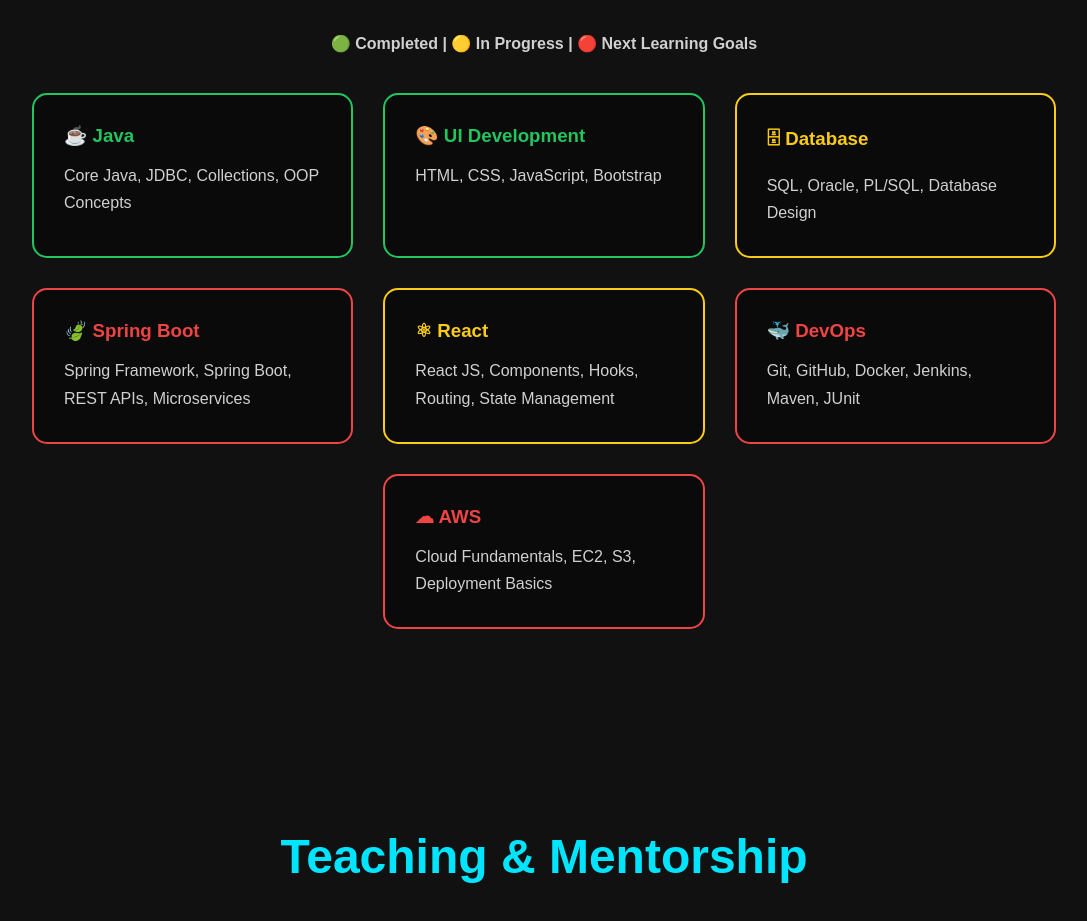
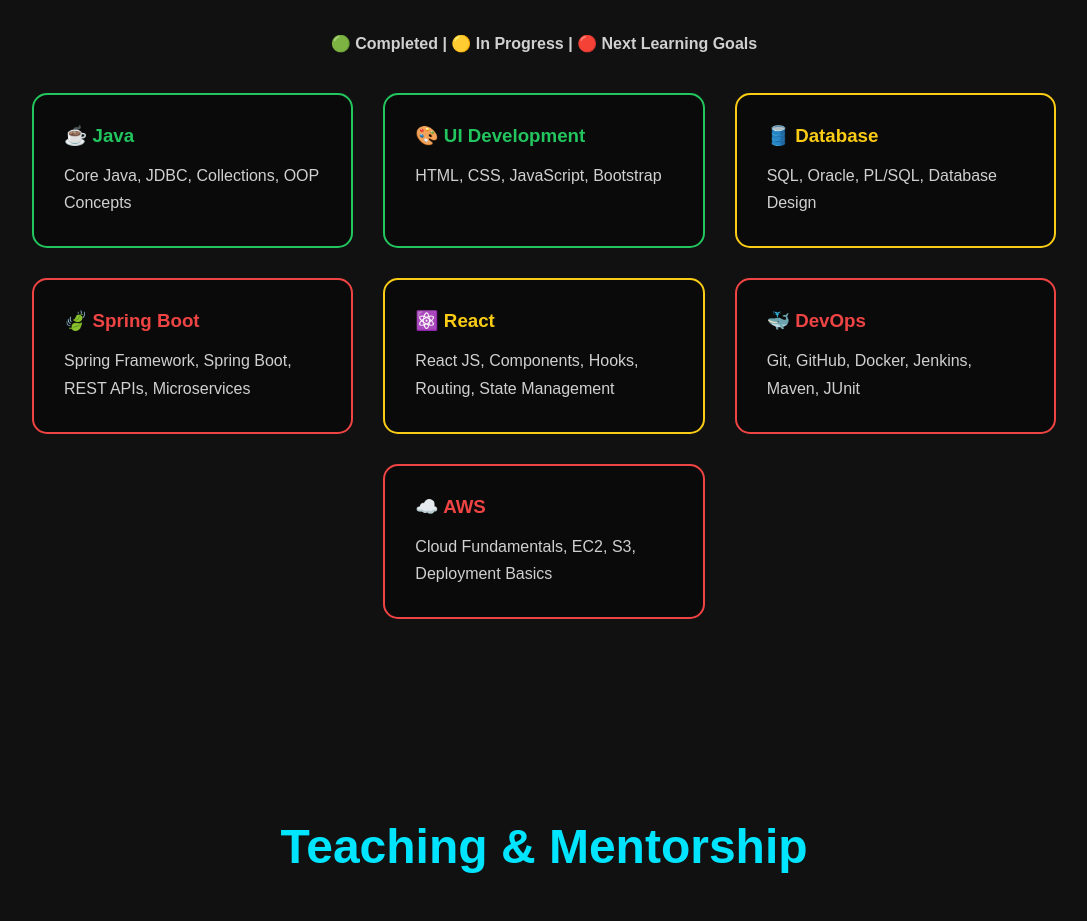
Before and after one commit to mohitkr56/anand-kumar-saha-portfolio, a React (Vite) app: page / in a window 1280 px wide. Shown: the part 2546-3467 px from the top of the page, without its empty margins (96-1183 px from the left). Built offline with nearby package versions, Linux system fonts and the light colour scheme.

Commit message:
Updated skills roadmap and UI improvements

```diff
--- a/src/components/Skills.jsx
+++ b/src/components/Skills.jsx
@@ -23,7 +23,7 @@ function Skills() {
 </div>
 
 <div className="skill-card ongoing">
-  <h3>🗄 Database</h3>
+  <h3>🛢️ Database</h3>
   <p>SQL, Oracle, PL/SQL, Database Design</p>
 </div>
 
@@ -33,7 +33,7 @@ function Skills() {
 </div>
 
 <div className="skill-card ongoing">
-  <h3>⚛ React</h3>
+  <h3>⚛️ React</h3>
   <p>React JS, Components, Hooks, Routing, State Management</p>
 </div>
 
@@ -43,7 +43,7 @@ function Skills() {
 </div>
 
 <div className="skill-card not-started">
-  <h3>☁ AWS</h3>
+  <h3>☁️ AWS</h3>
   <p>Cloud Fundamentals, EC2, S3, Deployment Basics</p>
 </div>
       </div>
```
